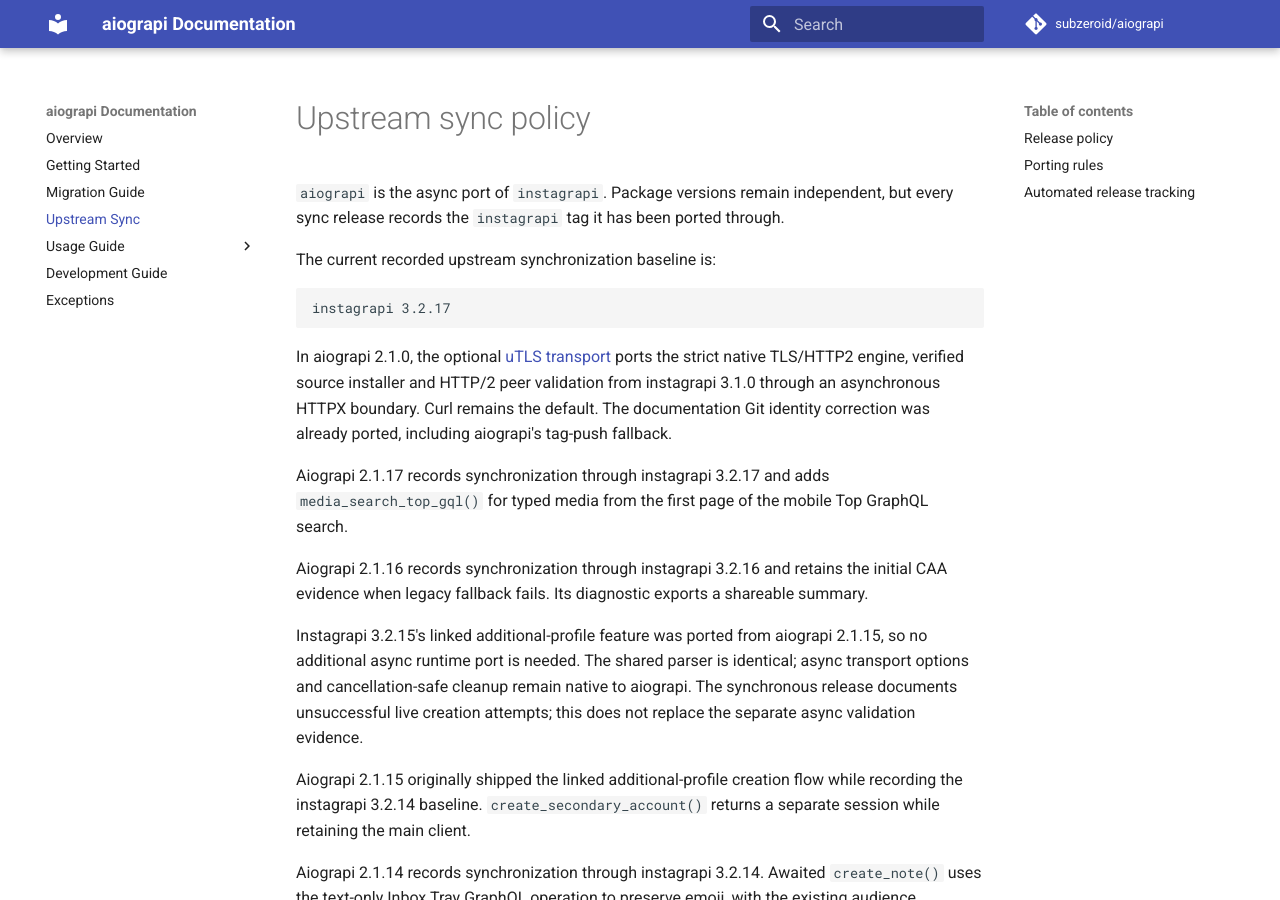
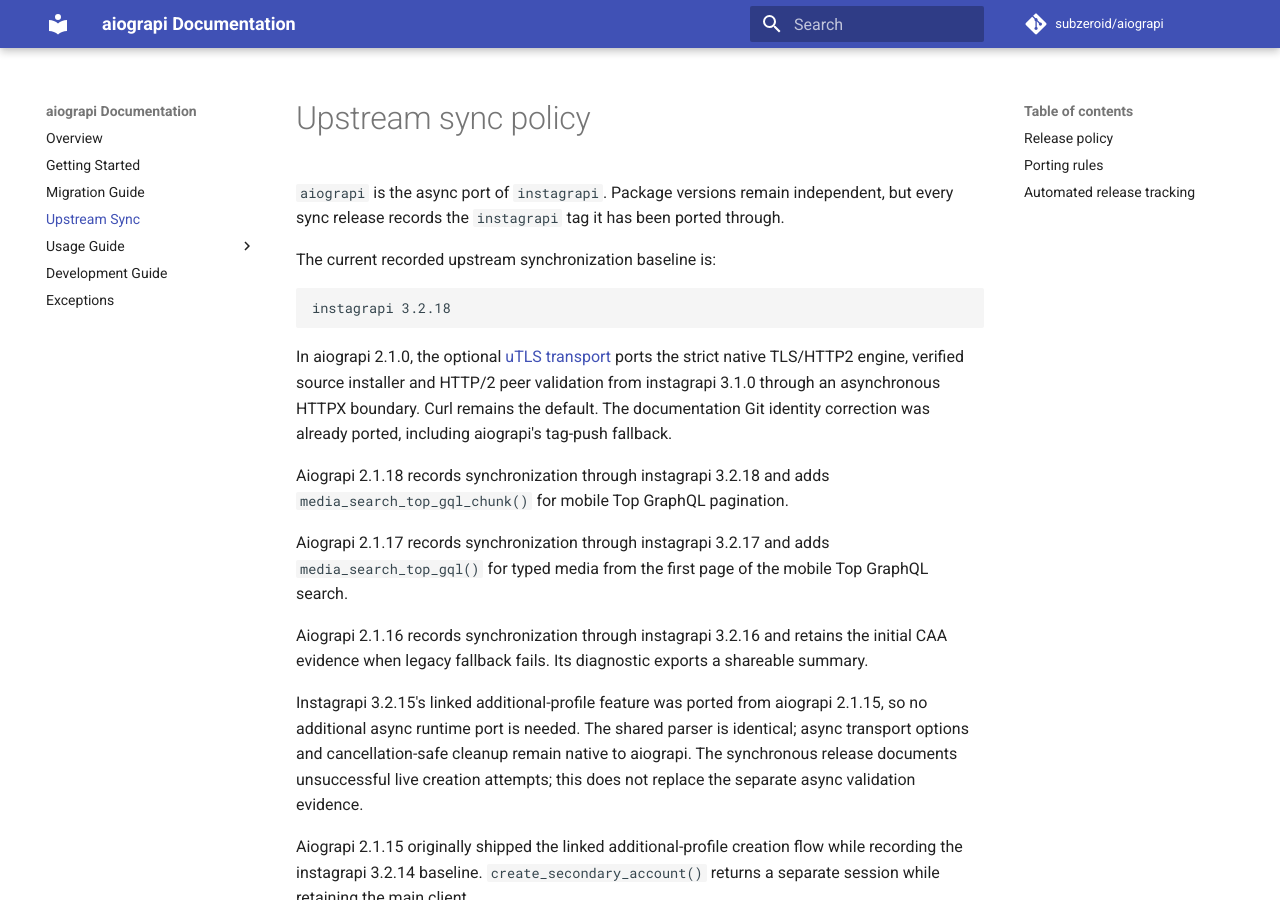
Before and after one commit to subzeroid/aiograpi, an MkDocs documentation site: the page built from docs/upstream-sync.md, in a window 1280 px wide and 900 px high. Built offline with MkDocs 1.6.1 and Material for MkDocs 9.7.7, drawn with Linux system fonts in a browser that asks for light colours; comment, search, counter and statistics services are not loaded; the version menu is left out; some of the changed text lies outside the part shown.

Commit message:
chore: release aiograpi 2.1.18 (#571)
Publish cursor-based pagination for mobile Top GraphQL media search.

````diff
--- a/aiograpi/__init__.py
+++ b/aiograpi/__init__.py
@@ -48,7 +48,7 @@ from aiograpi.mixins.video import DownloadVideoMixin, UploadVideoMixin
 # Used as fallback logger if another is not provided.
 DEFAULT_LOGGER = logging.getLogger("aiograpi")
 
-__upstream_instagrapi_version__ = "3.2.17"
+__upstream_instagrapi_version__ = "3.2.18"
 
 
 class Client(
--- a/docs/upstream-sync.md
+++ b/docs/upstream-sync.md
@@ -5,10 +5,12 @@
 The current recorded upstream synchronization baseline is:
 
 ```text
-instagrapi 3.2.17
+instagrapi 3.2.18
 ```
 
 In aiograpi 2.1.0, the optional [uTLS transport](usage-guide/utls.md) ports the strict native TLS/HTTP2 engine, verified source installer and HTTP/2 peer validation from instagrapi 3.1.0 through an asynchronous HTTPX boundary. Curl remains the default. The documentation Git identity correction was already ported, including aiograpi's tag-push fallback.
+
+Aiograpi 2.1.18 records synchronization through instagrapi 3.2.18 and adds `media_search_top_gql_chunk()` for mobile Top GraphQL pagination.
 
 Aiograpi 2.1.17 records synchronization through instagrapi 3.2.17 and adds `media_search_top_gql()` for typed media from the first page of the mobile Top GraphQL search.
 
@@ -99,6 +101,7 @@ Aiograpi 2.1.0 includes cookie-only session identity restoration and the documen
 | 3.2.15 | main (after 2.1.15) | Reconciled the synchronous port of the existing additional-profile feature. |
 | 3.2.16 | 2.1.16 | Preserve the initial CAA evidence after a failed legacy fallback, with a shareable diagnostic summary. |
 | 3.2.17 | 2.1.17 | First-page mobile Top GraphQL media search and batched response updates. |
+| 3.2.18 | 2.1.18 | Cursor-based mobile Top GraphQL media search. |
 
 See the [login migration guide](usage-guide/login-migration.md) for the current defaults and compatibility options. From aiograpi 2.0.3, `login()` follows an explicit fallback instruction returned by Instagram; it does not retry every failed CAA login through the legacy endpoint.
 
--- a/pyproject.toml
+++ b/pyproject.toml
@@ -4,7 +4,7 @@ build-backend = "setuptools.build_meta"
 
 [project]
 name = "aiograpi"
-version = "2.1.17"
+version = "2.1.18"
 authors = [
     { name = "Mark Subzeroid", email = "143403577+subzeroid@users.noreply.github.com" },
 ]
````
Also changed, not shown: CHANGELOG.md (+1 -1 lines), 2 other files.
